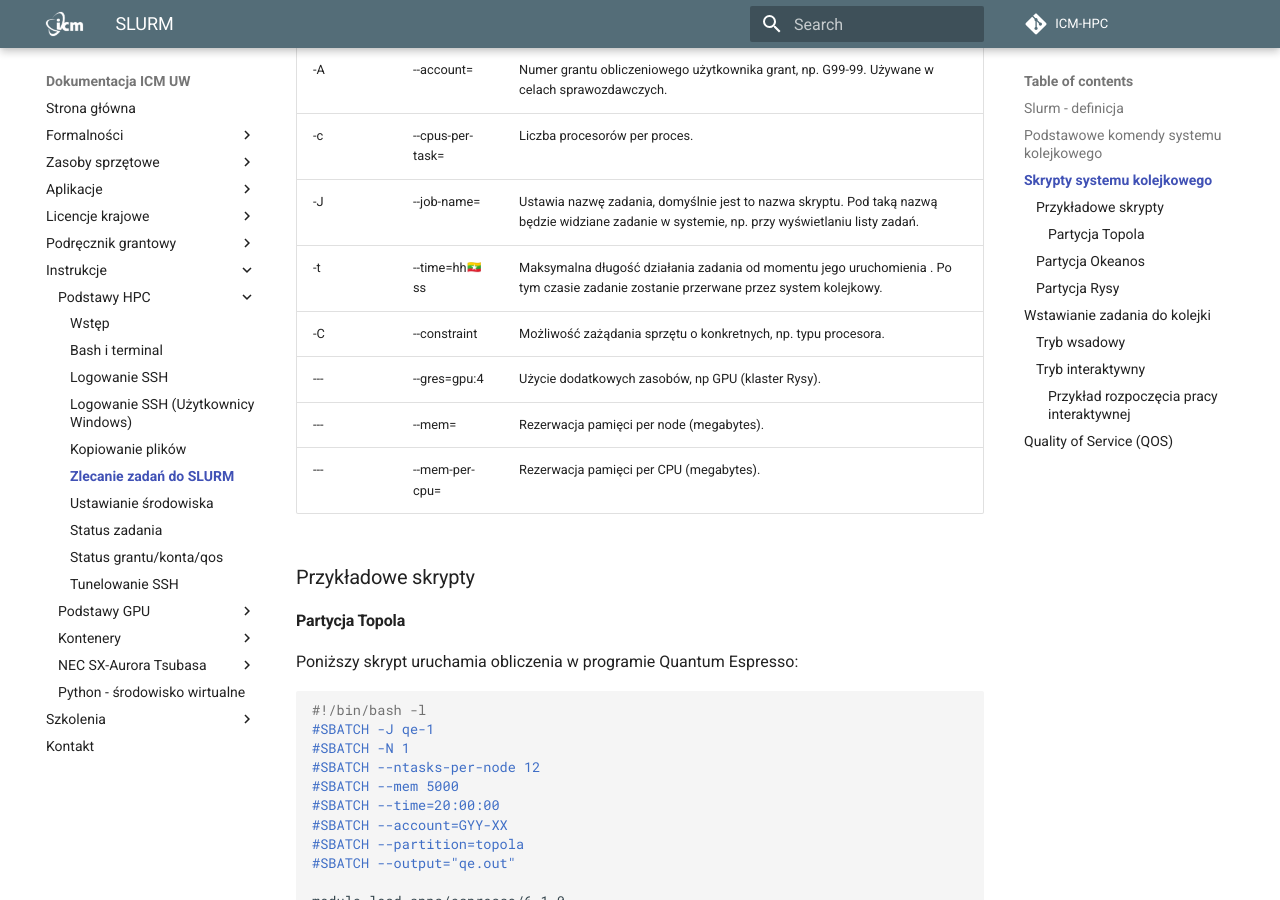
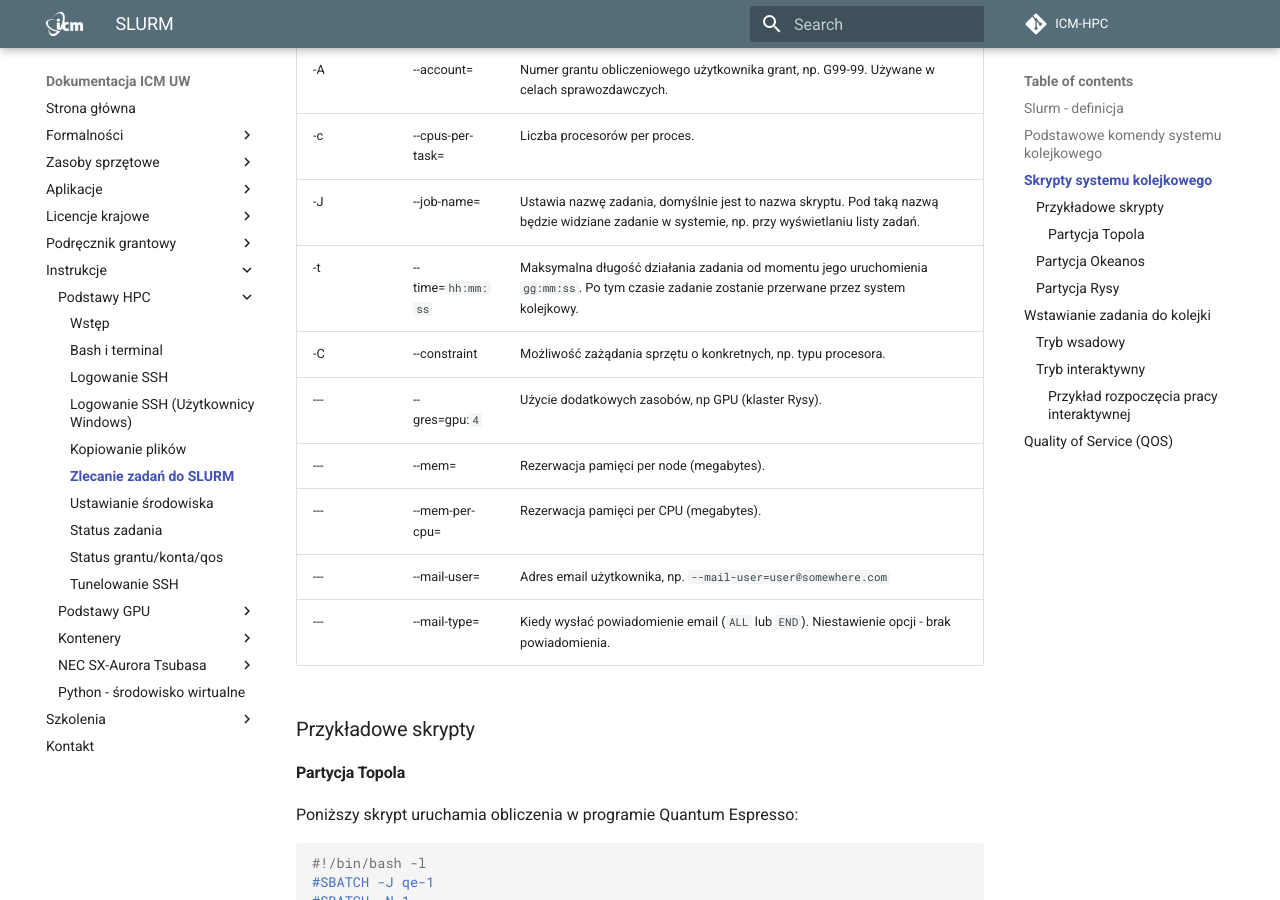
Before and after one commit to kubajal/hpc-docs, an MkDocs documentation site: the page built from docs/Tutorials/HPC-intro/slurm_intro.md, in a window 1280 px wide and 900 px high, scrolled down 2395 px. Built offline with MkDocs 1.6.1 and Material for MkDocs 9.7.7, drawn with Linux system fonts in a browser that asks for light colours; emoji names are drawn with the system emoji font.

Commit message:
sbatch email

```diff
--- a/docs/Tutorials/HPC-intro/slurm_intro.md
+++ b/docs/Tutorials/HPC-intro/slurm_intro.md
@@ -73,11 +73,14 @@ Poniżej przedstawiona jest lista najczęściej używanych opcji:
 | -A       |  --account=        | Numer grantu obliczeniowego użytkownika grant, np. G99-99. Używane w celach sprawozdawczych.    |
 | -c       |  --cpus-per-task=  | Liczba procesorów per proces. |
 | -J       |  --job-name=       | Ustawia nazwę zadania, domyślnie jest to nazwa skryptu. Pod taką nazwą będzie widziane zadanie w systemie, np. przy wyświetlaniu listy zadań.  |
-| -t       |  --time=hh:mm:ss   |    Maksymalna długość działania zadania od momentu jego uruchomienia <gg:mm:ss>. Po tym czasie zadanie zostanie przerwane przez system kolejkowy. |
+| -t       |  --time=`hh:mm:ss`   |    Maksymalna długość działania zadania od momentu jego uruchomienia `gg:mm:ss`. Po tym czasie zadanie zostanie przerwane przez system kolejkowy. |
 | -C       |  --constraint      | Możliwość zażądania sprzętu o konkretnych, np. typu procesora.                                  |
-| ---      |  --gres=gpu:4      | Użycie dodatkowych zasobów, np GPU (klaster Rysy).                                              |
+| ---      |  --gres=gpu:`4`      | Użycie dodatkowych zasobów, np GPU (klaster Rysy).                                              |
 | ---      |  --mem=            | Rezerwacja pamięci per node (megabytes).                                                        |
 | ---      |  --mem-per-cpu=    | Rezerwacja pamięci per CPU (megabytes).                                                         |
+| ---      |  --mail-user=      | Adres email użytkownika, np. `--mail-user=user@somewhere.com` |
+| ---      |  --mail-type=      | Kiedy wysłać powiadomienie email (`ALL` lub `END`). Niestawienie opcji - brak powiadomienia.    |
+
 
 ### Przykładowe skrypty
 
```
Also changed, not shown: docs/O_zasobach_ICM/Zasoby/przechowywanie_danych.md (+1 -1 lines).
